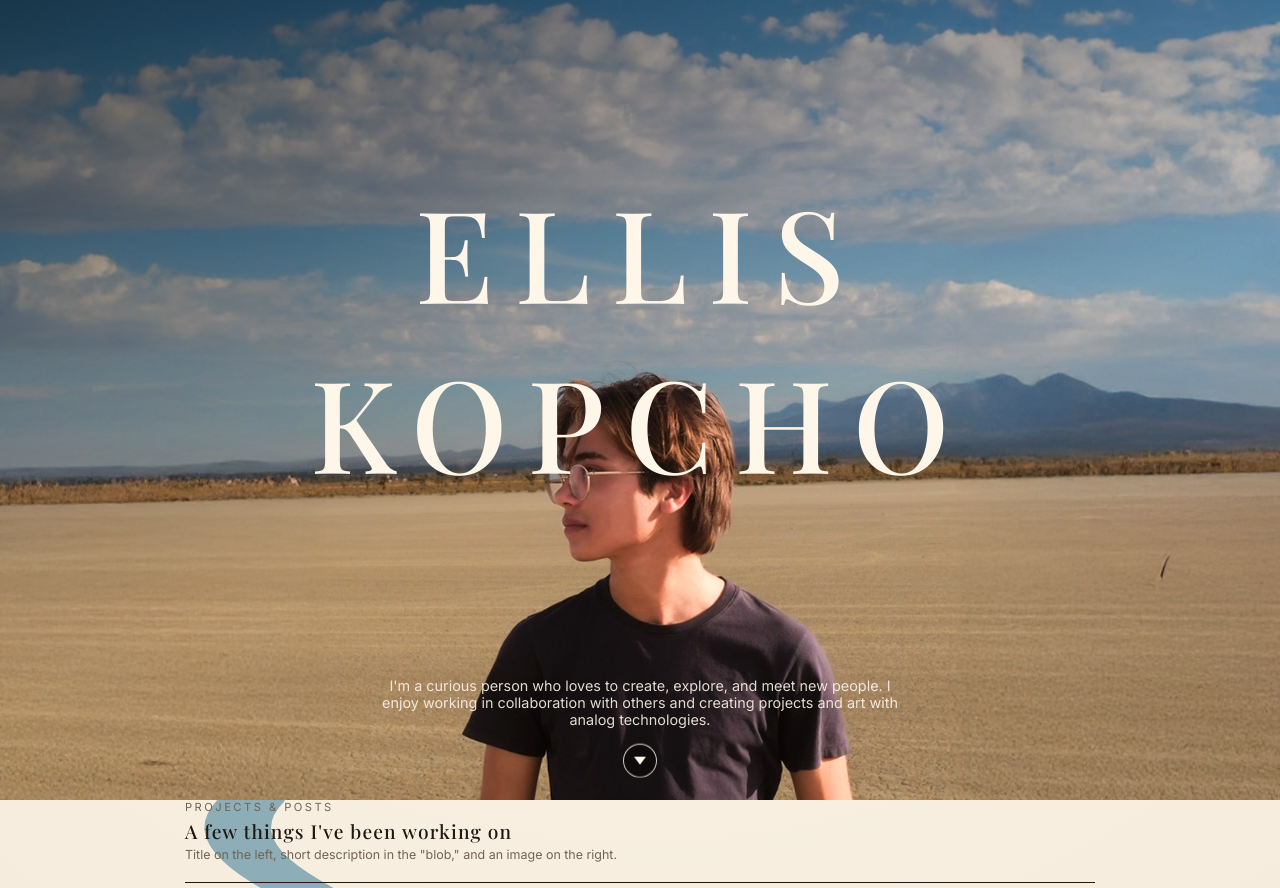
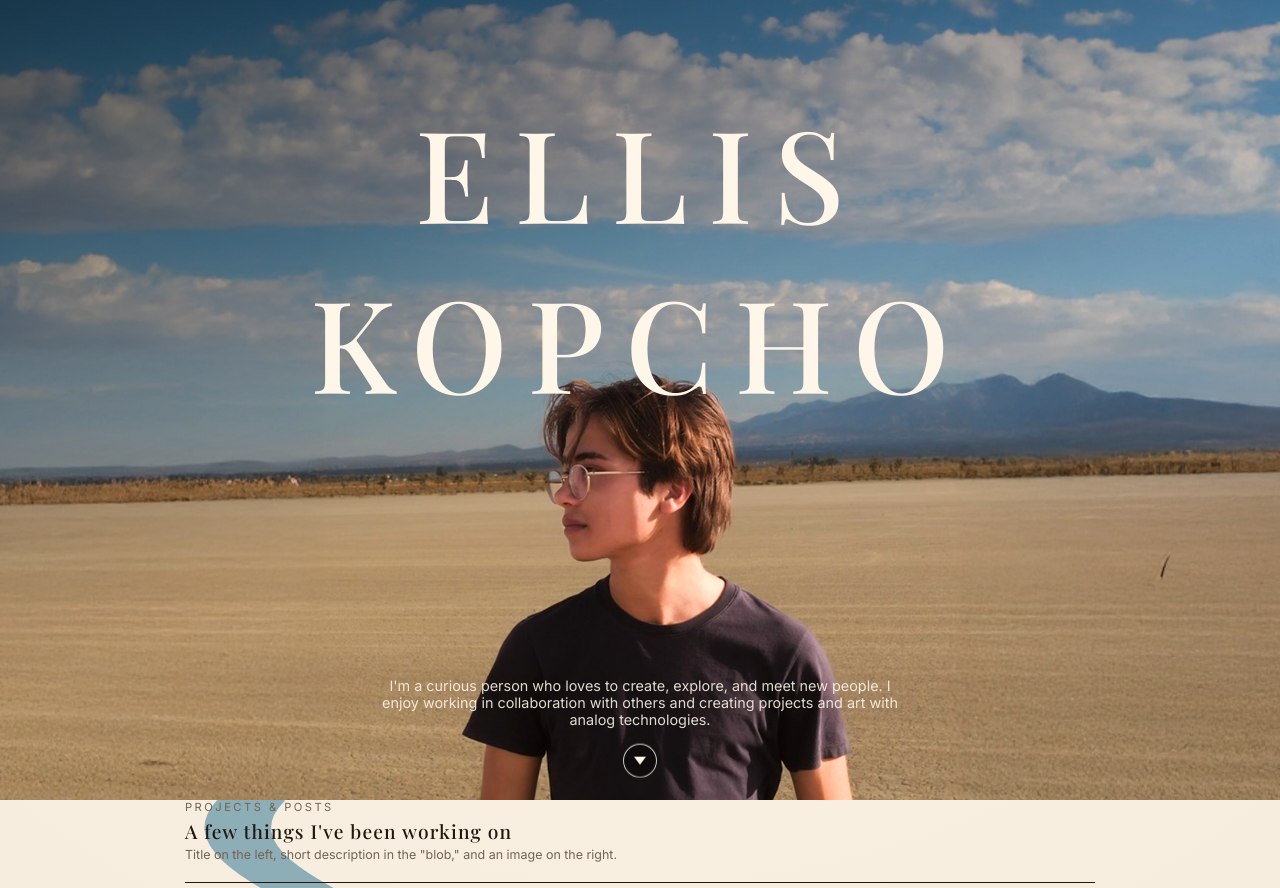
Before and after one commit to EllisKopcho/EllisKopcho.github.io, a plain HTML site: page index.html in a window 1280 px wide. Shown: the top 888 px of the page. Drawn offline with nearby package versions, Linux system fonts and the light colour scheme.

Commit message:
Update index.html

```diff
--- a/index.html
+++ b/index.html
@@ -102,12 +102,12 @@
 
     /* Centered and stacked names */
     #first-name {
-      top: 42%;
+      top: 32%;
       transform: translate(-50%, -100%);
     }
 
     #last-name {
-      top: 42%;
+      top: 32%;
       transform: translate(-50%, 0%);
     }
 
```
